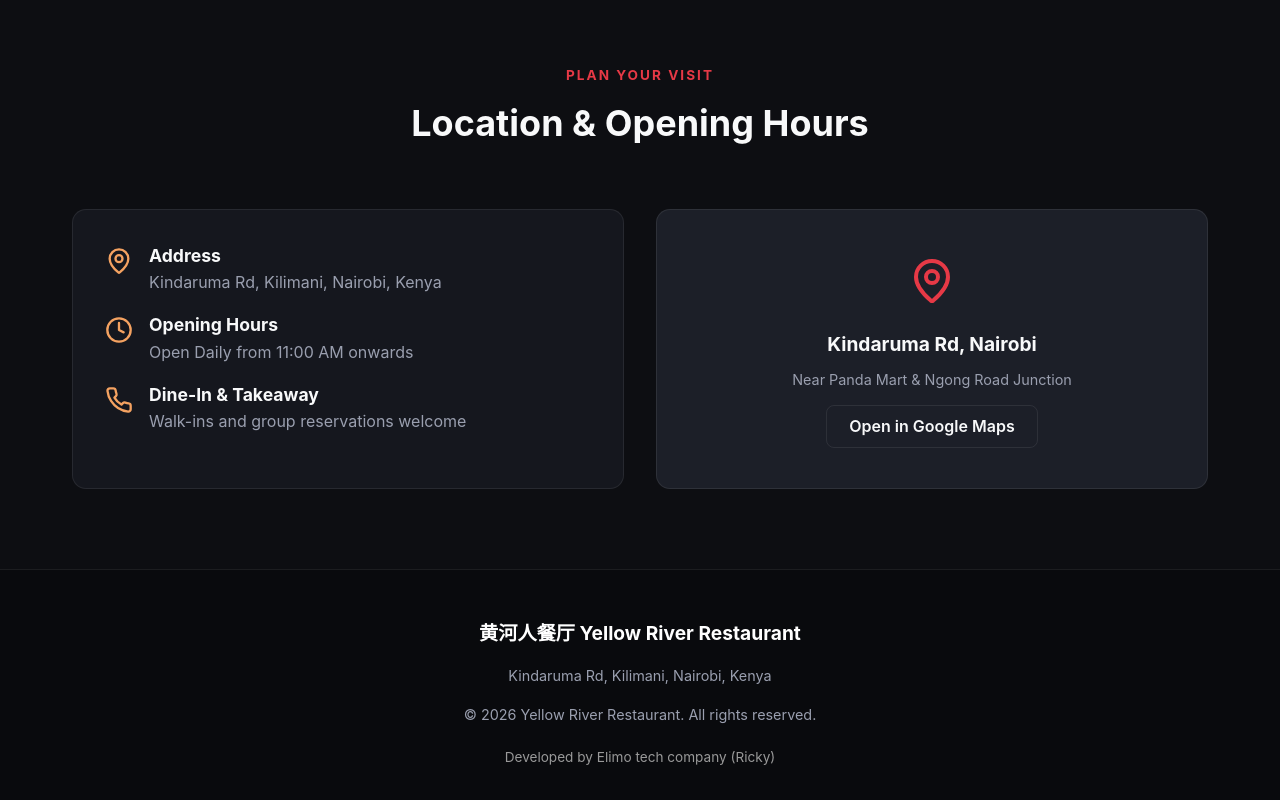
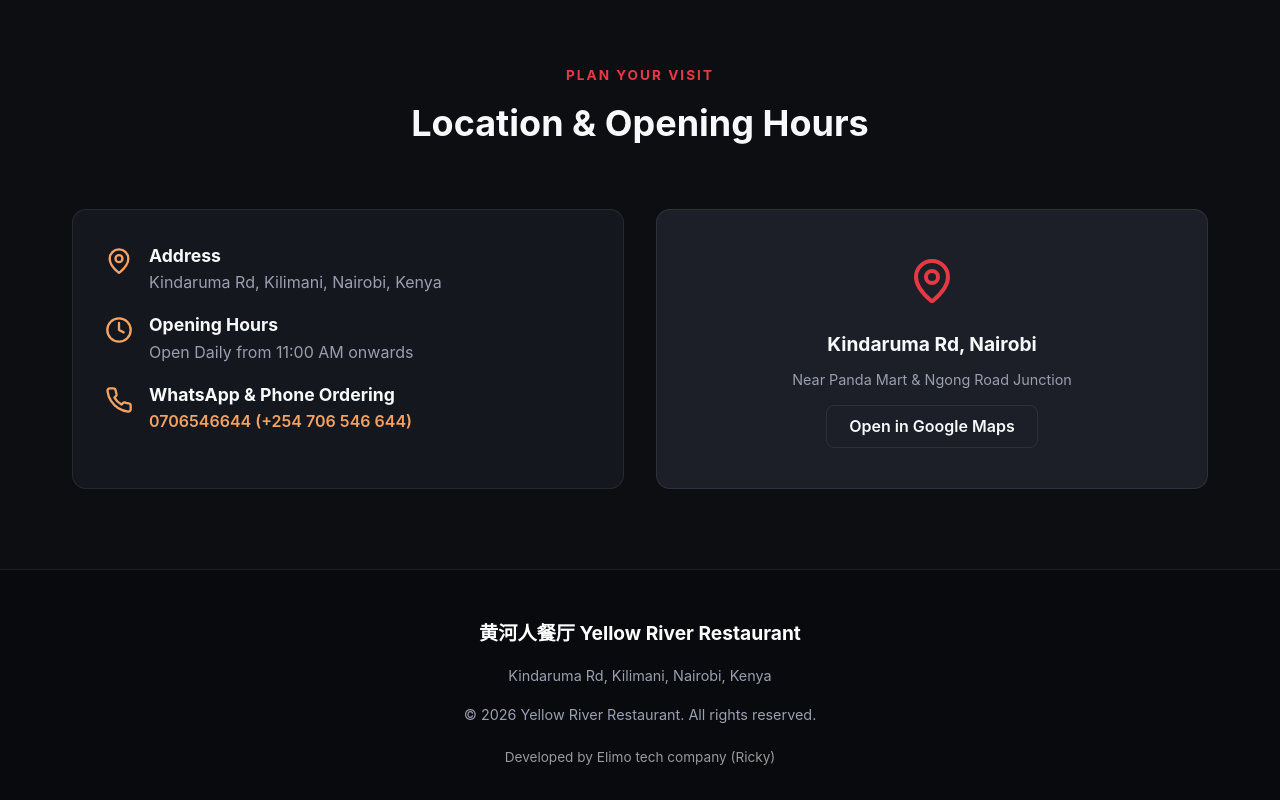
Before and after one commit to Erick-litmus/Yellow-River-Restaurant, a Next.js app: page / in a window 1280 px wide. Shown: the part 1838-2638 px from the top of the page. Built offline with nearby package versions, Linux system fonts and the light colour scheme; no server answers; the database is empty.

Commit message:
Configure WhatsApp ordering number +254706546644

```diff
--- a/src/app/(public)/page.tsx
+++ b/src/app/(public)/page.tsx
@@ -91,8 +91,12 @@ export default async function HomePage() {
             <div style={{ display: 'flex', alignItems: 'center', gap: '1rem' }}>
               <Phone className="info-icon" size={28} />
               <div>
-                <h4 style={{ fontSize: '1.1rem', fontWeight: 700 }}>Dine-In & Takeaway</h4>
-                <p className="info-text">Walk-ins and group reservations welcome</p>
+                <h4 style={{ fontSize: '1.1rem', fontWeight: 700 }}>WhatsApp & Phone Ordering</h4>
+                <p className="info-text">
+                  <a href="https://wa.me/254706546644" target="_blank" rel="noopener noreferrer" style={{ color: 'var(--accent-gold)', fontWeight: 600 }}>
+                    0706546644 (+254 706 546 644)
+                  </a>
+                </p>
               </div>
             </div>
           </div>
--- a/src/components/CartDrawer.tsx
+++ b/src/components/CartDrawer.tsx
@@ -26,7 +26,7 @@ export default function CartDrawer() {
     message += `\n*Total Amount:* KSh ${totalPrice.toLocaleString()}\n\nPlease confirm availability and estimated delivery/pickup time. Thank you!`;
 
     const encoded = encodeURIComponent(message);
-    window.open(`https://wa.me/?text=${encoded}`, '_blank');
+    window.open(`https://wa.me/254706546644?text=${encoded}`, '_blank');
   };
 
   return (
```
